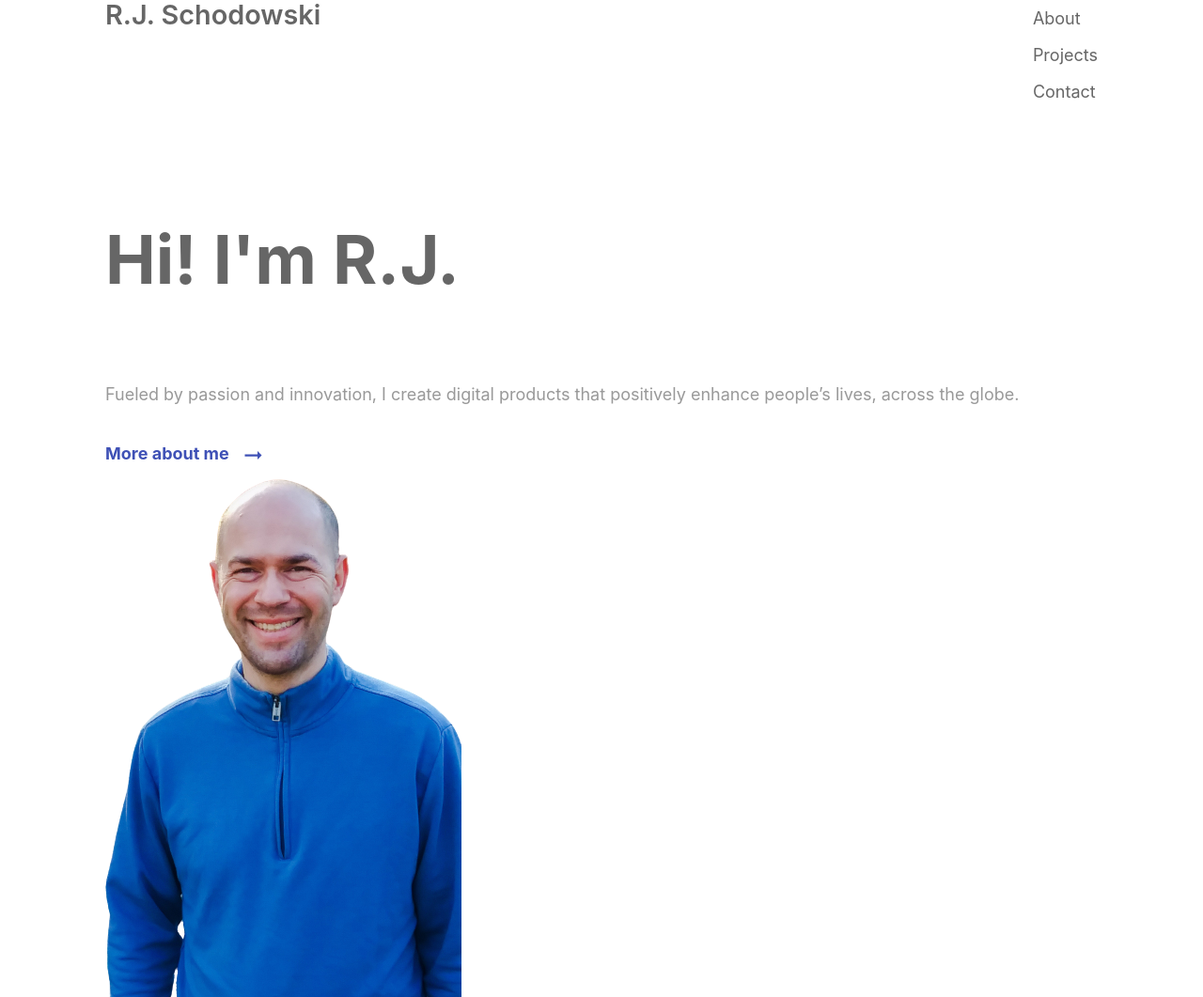
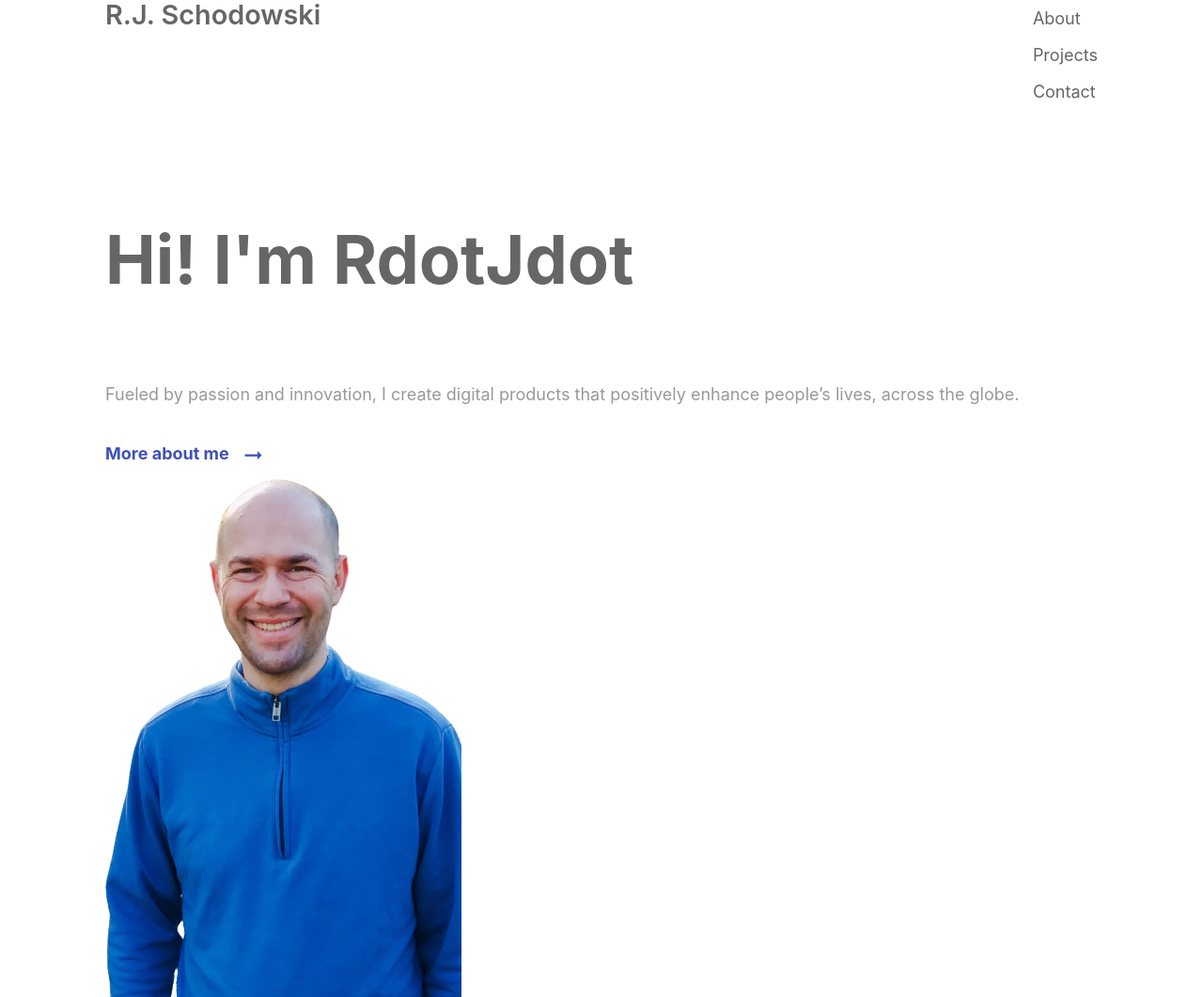
Before and after one commit to rjschodowski/my-portfolio, a Gatsby site: page / in a window 1280 px wide. Shown: the top 1061 px of the page at 94% size. Built offline with nearby package versions, Linux system fonts and the light colour scheme; Gatsby itself is replaced by a stand-in of ours.

Commit message:
test commit from cloned repo

```diff
--- a/src/pages/index.js
+++ b/src/pages/index.js
@@ -15,7 +15,7 @@ const IndexPage = () => {
       <SEO title="Home"/>
       <div className={bodyContainer}>
         <div className={introductionSection}>
-          <h1 className={heading}>Hi! I'm R.J.</h1>
+          <h1 className={heading}>Hi! I'm RdotJdot</h1>
           <p className={headingDescription}>Fueled by passion and innovation, I create digital products that positively enhance people’s lives, across the globe.</p>
           <Link to="/about" className={link}>More about me
             <IconButton>
```
